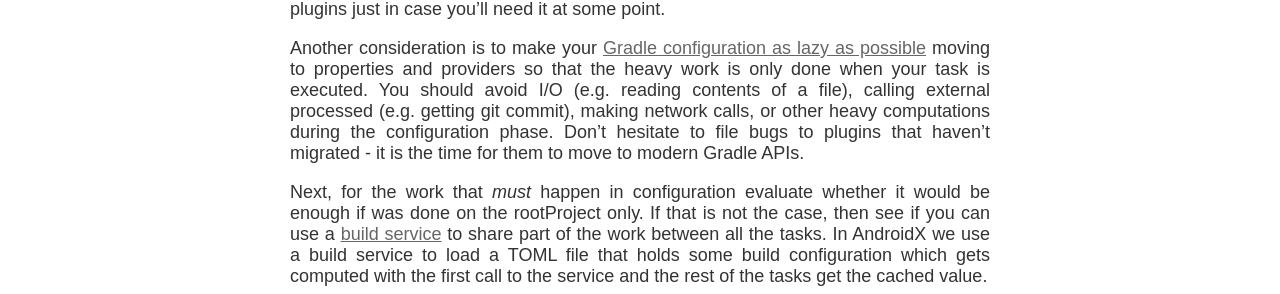
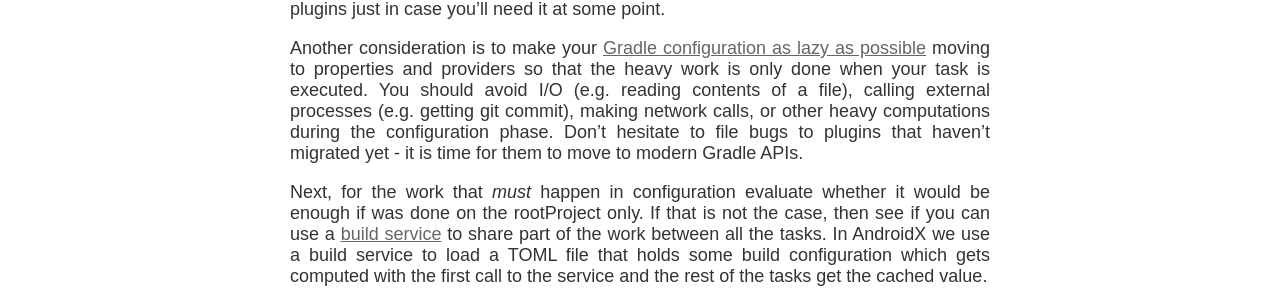
Before and after one commit to liutikas/liutikas.github.io, a Jekyll site: the page built from _posts/2022-06-02-Death-By-A-Thousand-Cuts.md, in a window 1280 px wide. Shown: the part 580-874 px from the top of the page. Built offline with Jekyll 4.4.1, drawn with Linux system fonts in a browser that asks for light colours.

Commit message:
Fix more typos

```diff
--- a/_posts/2022-06-02-Death-By-A-Thousand-Cuts.md
+++ b/_posts/2022-06-02-Death-By-A-Thousand-Cuts.md
@@ -17,9 +17,9 @@ or applying plugins just in case you'll need it at some point.
 Another consideration is to make your [Gradle configuration as lazy as possible](https://docs.gradle.org/current/userguide/lazy_configuration.html)
 moving to properties and providers so that the heavy work is only done when
 your task is executed. You should avoid I/O (e.g. reading contents of a file),
-calling external processed (e.g. getting git commit), making network calls, or
+calling external processes (e.g. getting git commit), making network calls, or
 other heavy computations during the configuration phase. Don't hesitate to file
-bugs to plugins that haven't migrated - it is the time for them to move to modern
+bugs to plugins that haven't migrated yet - it is time for them to move to modern
 Gradle APIs.
 
 Next, for the work that *must* happen in configuration evaluate whether it
```
